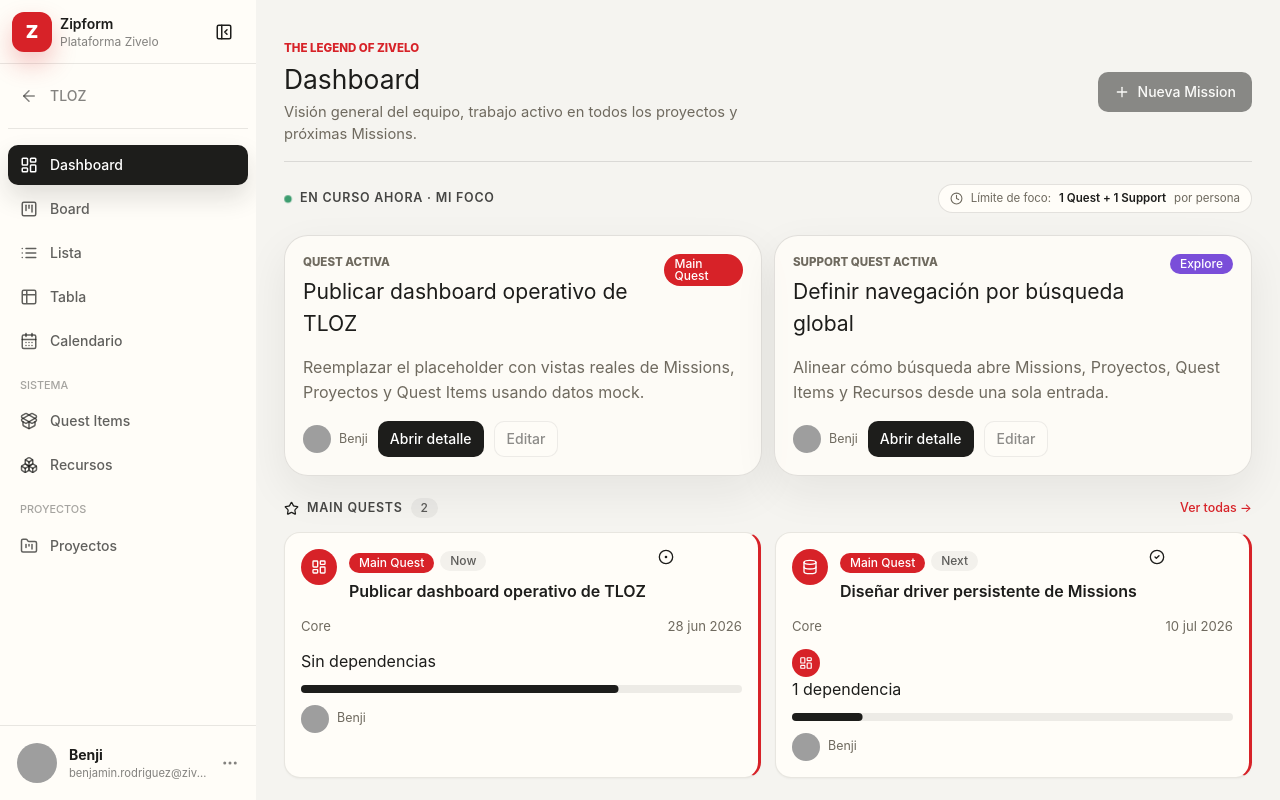
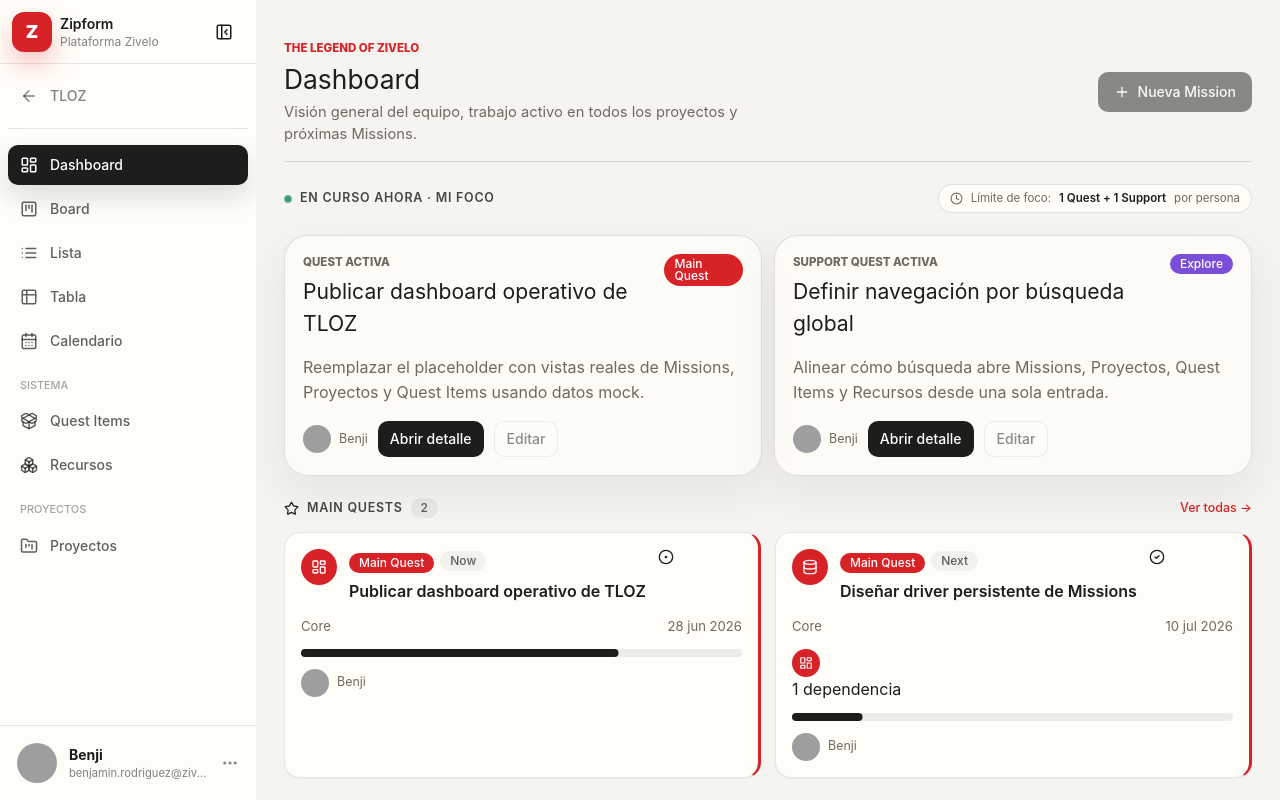
Before and after one commit to ZIVELO-MX/zipform, a Next.js app in the folder apps/dashboard/: page /tloz in a window 1280 px wide. Shown: the top 800 px of the page. Built offline with nearby package versions, Linux system fonts and the light colour scheme; grey boxes are pictures that could not be loaded.

Commit message:
fix(tloz): table owner solo avatar, empty dependencies no render

```diff
--- a/apps/dashboard/components/tloz/mission-card.tsx
+++ b/apps/dashboard/components/tloz/mission-card.tsx
@@ -87,11 +87,7 @@ export function MissionCard({ mission, compact = false }: { mission: TlozMission
             ))}
             <span className="tloz-dependency-copy">{dependencyLabel(mission)}</span>
           </div>
-        ) : (
-          <div className="tloz-dependency-row empty">
-            <span>{dependencyLabel(mission)}</span>
-          </div>
-        )}
+        ) : null}
         <Progress className="tloz-progress" value={mission.progress} />
         <div className="tloz-card-footer">
           <OwnerAvatar user={mission.owner} />
--- a/apps/dashboard/components/tloz/mission-views.tsx
+++ b/apps/dashboard/components/tloz/mission-views.tsx
@@ -106,15 +106,12 @@ export function MissionTable({ missions }: { missions: TlozMissionRecord[] }) {
                 <TableCell>{missionStatusLabel[mission.status]}</TableCell>
                 <TableCell>{mission.project.name}</TableCell>
                 <TableCell>
-                  <span className="inline-flex items-center gap-1.5">
                   <Avatar className="size-6 rounded-full">
                     <AvatarImage src={mission.owner.avatarUrl} alt="" />
                     <AvatarFallback className="bg-carbon text-[0.55rem] font-medium text-white">
                       {mission.owner.name.split(" ").map(p => p[0]).join("").slice(0, 2).toUpperCase()}
                     </AvatarFallback>
                   </Avatar>
-                    <span className="text-sm text-carbon/70">{mission.owner.username}</span>
-                  </span>
                 </TableCell>
                 <TableCell>{formatDate(mission.dueDate)}</TableCell>
                 <TableCell>
```
Lines whose indentation alone changed are shown as unchanged.
